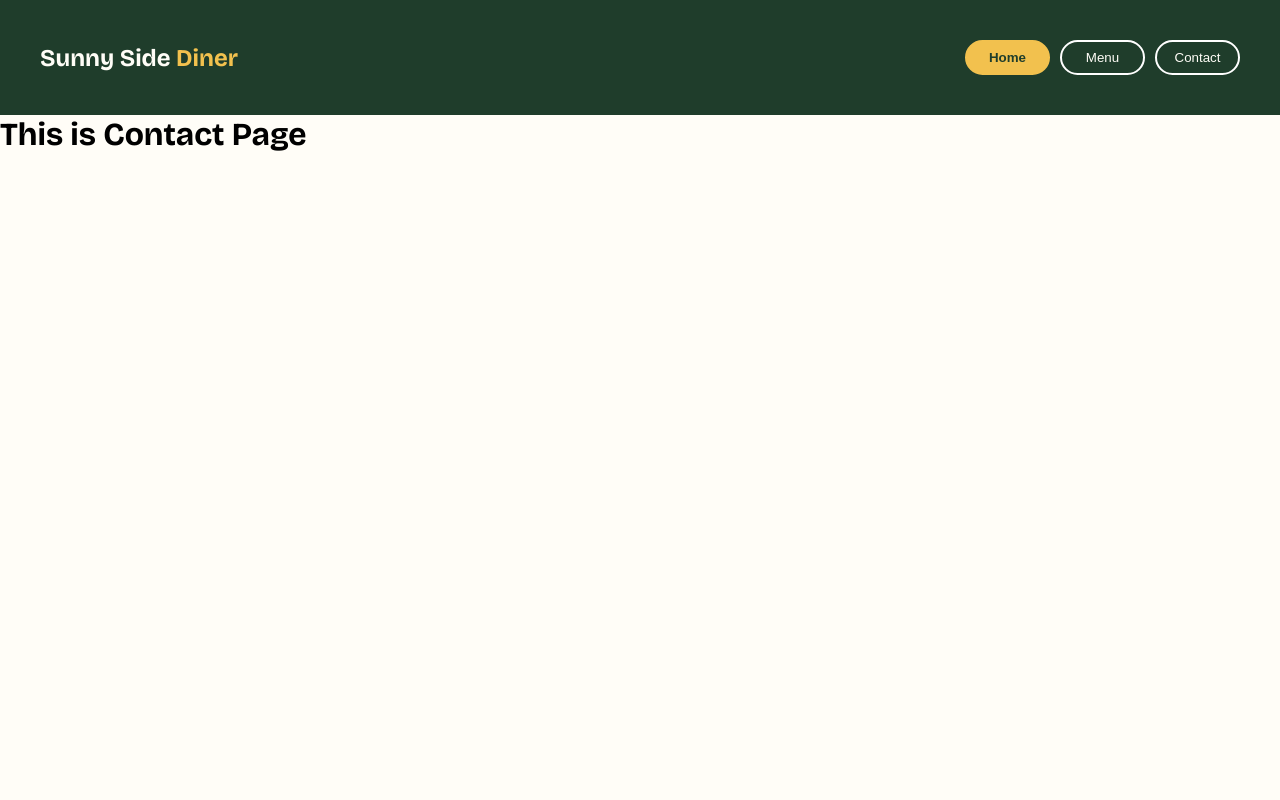
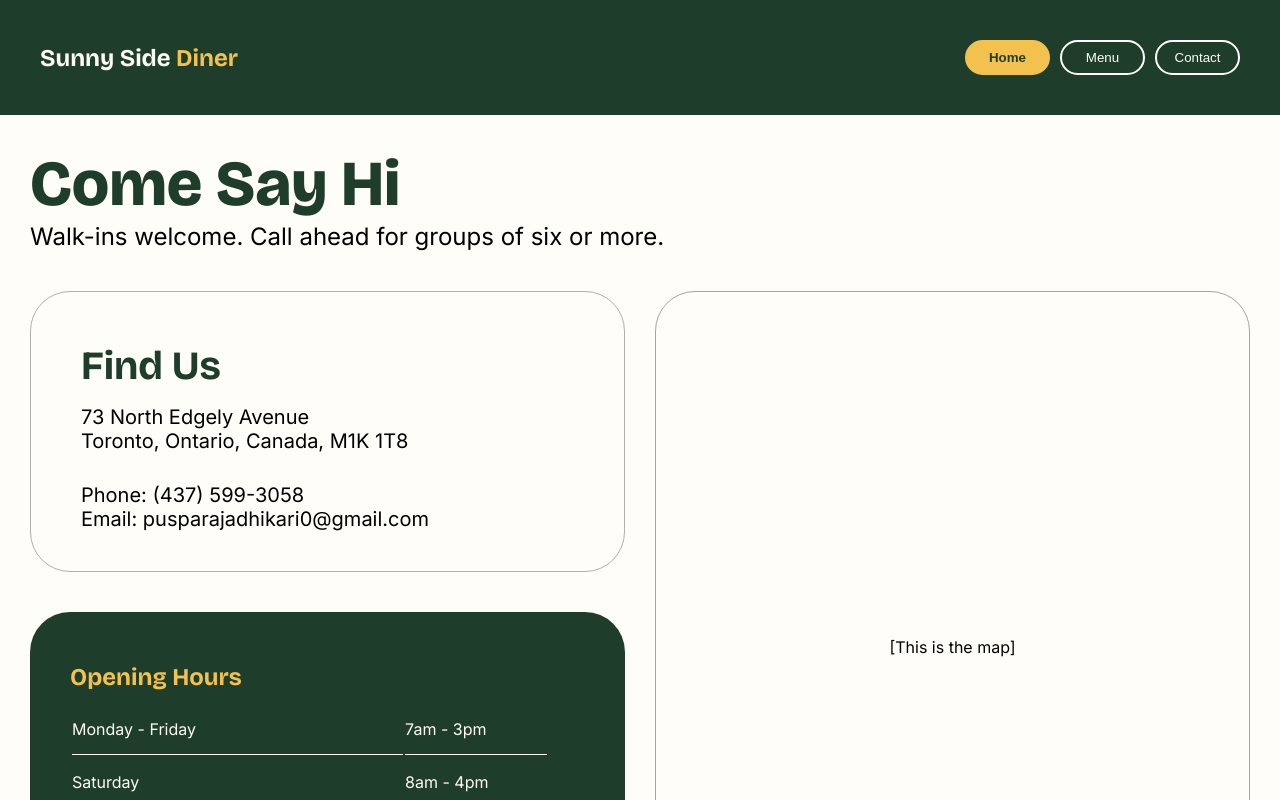
Before and after one commit to PuspaGithub/restaurant, a website built with webpack: page src/template.html in a window 1280 px wide. Both pictures are taken after a click on the button "Contact". Shown: the top 800 px of the page. Built offline with nearby package versions, Linux system fonts and the light colour scheme.

Commit message:
Finished home.js and finishing up contac.js

```diff
--- a/src/contact.js
+++ b/src/contact.js
@@ -1,7 +1,114 @@
+function contactHeroText() {
+    const div = document.createElement("div");
+
+    const h1 = document.createElement("h1");
+    h1.classList.add("contact-heading")
+    h1.textContent = "Come Say Hi";
+
+    const p = document.createElement("p");
+    p.textContent = "Walk-ins welcome. Call ahead for groups of six or more."
+
+    div.append(h1, p);
+
+    return div;
+
+}
+
+function findUsMap() {
+    const findUsMap = document.createElement("div");
+    findUsMap.classList.add("findUs-Map");
+
+    const contactInfo = document.createElement("section");
+    contactInfo.classList.add("contact-info");
+
+    const addressPhone = document.createElement("div");
+    addressPhone.classList.add("address-phone")
+
+    const address = document.createElement("div");
+    address.classList.add("address")
+
+    const findUs = document.createElement("h1");
+    findUs.classList.add("find-us");
+    findUs.textContent = "Find Us";
+
+    const p1 = document.createElement("p");
+    p1.textContent = " 73 North Edgely Avenue"
+
+    const p2 = document.createElement("p");
+    p2.textContent = "Toronto, Ontario, Canada, M1K 1T8";
+
+    const phoneInfo = document.createElement("div");
+    phoneInfo.classList.add("phoneInfo");
+
+    const phone = document.createElement("p");
+    phone.classList.add("phone");
+    phone.textContent = "Phone: (437) 599-3058";
+
+    const email = document.createElement("p");
+    email.classList.add("email");
+    email.textContent = "Email: pusparajadhikari0@gmail.com";
+
+    phoneInfo.append(phone, email);
+
+    address.append(findUs, p1, p2);
+
+    addressPhone.append(address, phoneInfo);
+
+    const hours = document.createElement("div");
+    hours.classList.add("hours");
+
+    const openingHrs = document.createElement("h1");
+    openingHrs.textContent = "Opening Hours"
+
+    const table = document.createElement("table");
+    table.innerHTML = `
+        <tr>
+            <td>Monday - Friday</td>
+            <td>7am - 3pm</td>
+        </tr>
+        <tr>
+            <td>Saturday</td>
+            <td>8am - 4pm</td>
+        </tr>
+        <tr>
+            <td>Sunday<td>
+            <td>8am - 2pm</td>
+        </tr>
+    `
+
+    hours.append(openingHrs, table)
+
+    contactInfo.append(addressPhone, hours);
+
+    const map = document.createElement("section");
+    map.classList.add("map");
+    map.textContent = "[This is the map]"
+
+    findUsMap.append(contactInfo, map);
+
+    return findUsMap
+}
+
+function hr() {
+    const hr = document.createElement("hr");
+
+    return hr;
+}
+
+function footer() {
+    const p = document.createElement("p");
+    p.classList.add("footer");
+    p.textContent = "Sunny side Dinner | Built fo the Odin Project"
+
+    return p;
+}
+
 export default function loadContact() {
     const content = document.getElementById("content");
+    const contactPage = document.createElement("div")
+    contactPage.classList.add("contact-page");
 
-    const heading = document.createElement("h1");
-    heading.textContent = "This is Contact Page";
-    content.append(heading);
+    contactPage.append(contactHeroText(), findUsMap(), hr(), footer());
+
+    content.append(contactPage);
 }
--- a/src/styles.css
+++ b/src/styles.css
@@ -7,6 +7,7 @@ body {
     font-family: 'Inter', sans-serif;
     background-color: #FFFDF7;
 }
+/* Start of Header and Navigation */
 h1, h2, .logo { font-family: 'Bricolage Grotesque', sans-serif; }
 
 .logo {
@@ -47,6 +48,9 @@ h1, h2, .logo { font-family: 'Bricolage Grotesque', sans-serif; }
     border-color: #F2C14E;
     font-weight: 700;
 }
+/* End of Header and Navigation */
+
+/* Start of Home page */
 
 .hero {
     margin-top: 30px;
@@ -56,12 +60,12 @@ h1, h2, .logo { font-family: 'Bricolage Grotesque', sans-serif; }
 }
 
 .breakfast {
-    letter-spacing: 3px;
+    letter-spacing: 2px;
     gap: 5px;
     color: #6B5A1E;
     font-weight: 700;
     display: flex;
-    text-align: center;
+    /* text-align: center; */
     align-items: center;
 }
 
@@ -153,3 +157,89 @@ h1, h2, .logo { font-family: 'Bricolage Grotesque', sans-serif; }
     padding: 30px;
     text-align: center;
 }
+/* End of Home Page */
+
+/* Start of Contact Page */
+
+.contact-page {
+    padding: 30px;
+}
+
+.contact-heading {
+    font-size: 4rem;
+    font-weight: 900;
+    color: #1F3D2B;
+}
+
+.contact-page p {
+    font-size: 1.5rem;
+}
+
+.findUs-Map {
+    margin-top: 40px;
+    display: grid;
+    grid-template-columns: 1fr 1fr;
+    gap: 30px;
+}
+
+.address-phone {
+    padding: 20px;
+    border-radius: 40px;
+    border: 1px solid #afafac;
+}
+
+.find-us {
+    color: #1F3D2B;
+    font-size: 2.5rem;
+}
+
+.address {
+    margin-top: 30px;
+    margin-bottom: 30px;
+}
+
+.address-phone p{
+    font-size: 1.25rem;
+}
+
+.phoneInfo {
+    margin-bottom: 20px;
+}
+
+.address, .phoneInfo {
+    margin-left: 30px;
+}
+
+.address p:nth-of-type(1){
+    margin-top: 15px;
+}
+
+.hours {
+    background-color: #1F3D2B;
+    color: #FFFDF7;
+    padding: 40px;
+    line-height: 50px;
+    border-radius: 40px;
+    margin-top: 40px;
+}
+
+.hours td{
+    border-bottom: 1px solid #FFFDF7;
+    width: 70%;
+}
+
+.hours h1{
+    color: #F2C14E;
+}
+
+.map {
+    padding: 40px;
+    border: 1px solid #a5a4a2;
+    display: flex;
+    justify-content: center;
+    align-items: center;
+    text-align: center;
+    border-radius: 40px;
+}
+
+/* End of Contact Page */
```
